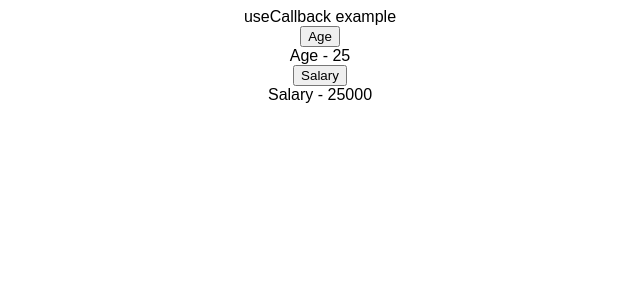
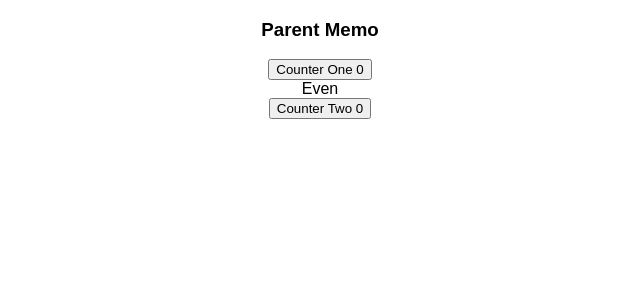
Before and after one commit to Nishit2011/ReactHooks-AllHooksInOne, a React (Create React App) app: page / in a window 1280 px wide. Shown: the top 300 px of the page, without its empty margins (320-960 px from the left). Built offline with nearby package versions, Linux system fonts and the light colour scheme.

Commit message:
useMemo example

```diff
--- a/src/App.js
+++ b/src/App.js
@@ -11,6 +11,7 @@ import { Simple } from "./useReducer/simple-example";
 import { MultipleReducers } from "./useReducer/multipleReducers";
 import { PostIndex } from "./useReducer/reducersAndContext/PostIndex";
 import CallbackExample from "./UseCallback/CallbackExample";
+import ParentMemo from "./useMemo/ParentMemo";
 
 export default function App() {
   return (
@@ -25,7 +26,8 @@ export default function App() {
       {/* <Simple /> */}
       {/* <MultipleReducers /> */}
       {/* <PostIndex /> */}
-      <CallbackExample />
+      {/* <CallbackExample /> */}
+      <ParentMemo />
     </div>
   );
 }
--- /dev/null
+++ b/src/useMemo/Count.js
@@ -0,0 +1,11 @@
+import React from "react";
+
+function Count(props) {
+  return (
+    <div>
+      <button onClick={props.handler}>{props.children}</button>
+    </div>
+  );
+}
+
+export default Count;
--- /dev/null
+++ b/src/useMemo/ParentMemo.js
@@ -0,0 +1,33 @@
+import React, { useState, useMemo } from "react";
+import Count from "./Count";
+
+//useMemo caches the result of the function
+//useCallback caches the function itself
+
+function ParentMemo() {
+  const [one, setOne] = useState(0);
+  const [two, setTwo] = useState(0);
+  const countOne = () => {
+    setOne(one + 1);
+  };
+  const countTwo = () => {
+    setTwo(two + 1);
+  };
+
+  const isEven = useMemo(() => {
+    let i = 0;
+    while (i < 2000) i++;
+
+    return one % 2 === 0;
+  }, [one]);
+  return (
+    <div>
+      <h3> Parent Memo </h3>
+      <Count handler={countOne}>Counter One {one}</Count>
+      <span>{isEven ? "Even" : "Odd"}</span>
+      <Count handler={countTwo}>Counter Two {two}</Count>
+    </div>
+  );
+}
+
+export default ParentMemo;
```
